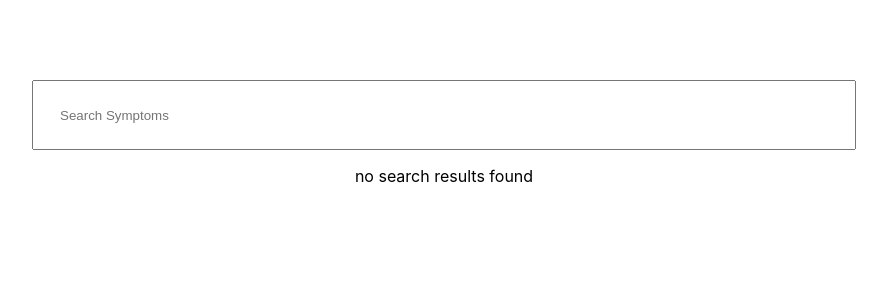
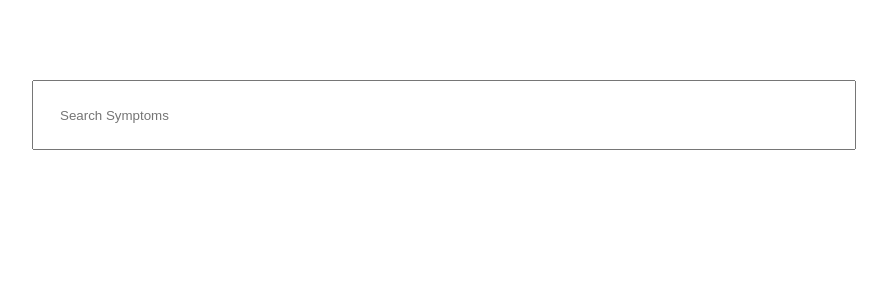
Before and after one commit to webBlaster/symptom-checker-frontend, a React (Create React App) app: page / in a window 1280 px wide. Shown: the top 300 px of the page, without its empty margins (196-1083 px from the left). Built offline with nearby package versions, Linux system fonts and the light colour scheme.

Commit message:
fixed bug

```diff
--- a/src/components/result.js
+++ b/src/components/result.js
@@ -1,6 +1,6 @@
 import React from "react";
 
-const Result = ({ result }) => {
+const Result = ({ result, addSymptom }) => {
   let response =
     result.length > 0 ? (
       result.map((res) => {
@@ -9,13 +9,19 @@ const Result = ({ result }) => {
             {res._source.Name}{" "}
             <span>
               {" "}
-              <button>Add</button>
+              <button
+                onClick={() => {
+                  addSymptom(res._source);
+                }}
+              >
+                Add
+              </button>
             </span>
           </li>
         );
       })
     ) : (
-      <p>no search results found</p>
+      <p></p>
     );
   return <ul>{response}</ul>;
 };
--- /dev/null
+++ b/src/components/symptoms.js
@@ -0,0 +1,19 @@
+import React from "react";
+
+const Symptoms = ({ symptoms }) => {
+  let response =
+    symptoms.length > 0 ? (
+      symptoms.map((item) => {
+        return (
+          <li key={Math.random() * 100}>
+            {item.Name} <span> </span>
+          </li>
+        );
+      })
+    ) : (
+      <p></p>
+    );
+  return <ul>{response}</ul>;
+};
+
+export default Symptoms;
--- a/src/pages/home.js
+++ b/src/pages/home.js
@@ -1,17 +1,30 @@
 import React from "react";
 import { useState } from "react";
 import Result from "../components/result";
+import Symptoms from "../components/symptoms";
 import { API_URL } from "../constants";
 
 const Home = () => {
   const [results, setResult] = useState([]);
+  const [loading, setLoading] = useState(false);
+  const [symptoms, setSymptoms] = useState([]);
+
   const getSymptoms = async (event) => {
+    if (!event.target.value) return;
+    setLoading(true);
+    setResult([]);
     let value = event.target.value;
     let response = await fetch(`${API_URL}/getSymptoms/${value}`);
     let result = await response.json();
     if (result) {
+      setLoading(false);
       setResult(result);
     }
+  };
+
+  const addSymptom = (item) => {
+    let newSymptomArray = [...symptoms, ...[item]];
+    setSymptoms(newSymptomArray);
   };
 
   return (
@@ -21,7 +34,9 @@ const Home = () => {
         placeholder="Search Symptoms"
         onChange={getSymptoms}
       />
-      <Result result={results} />
+      <Result result={results} addSymptom={addSymptom} />
+      <span hidden={!loading}>Loading....</span>
+      <Symptoms symptoms={symptoms} />
     </div>
   );
 };
```
